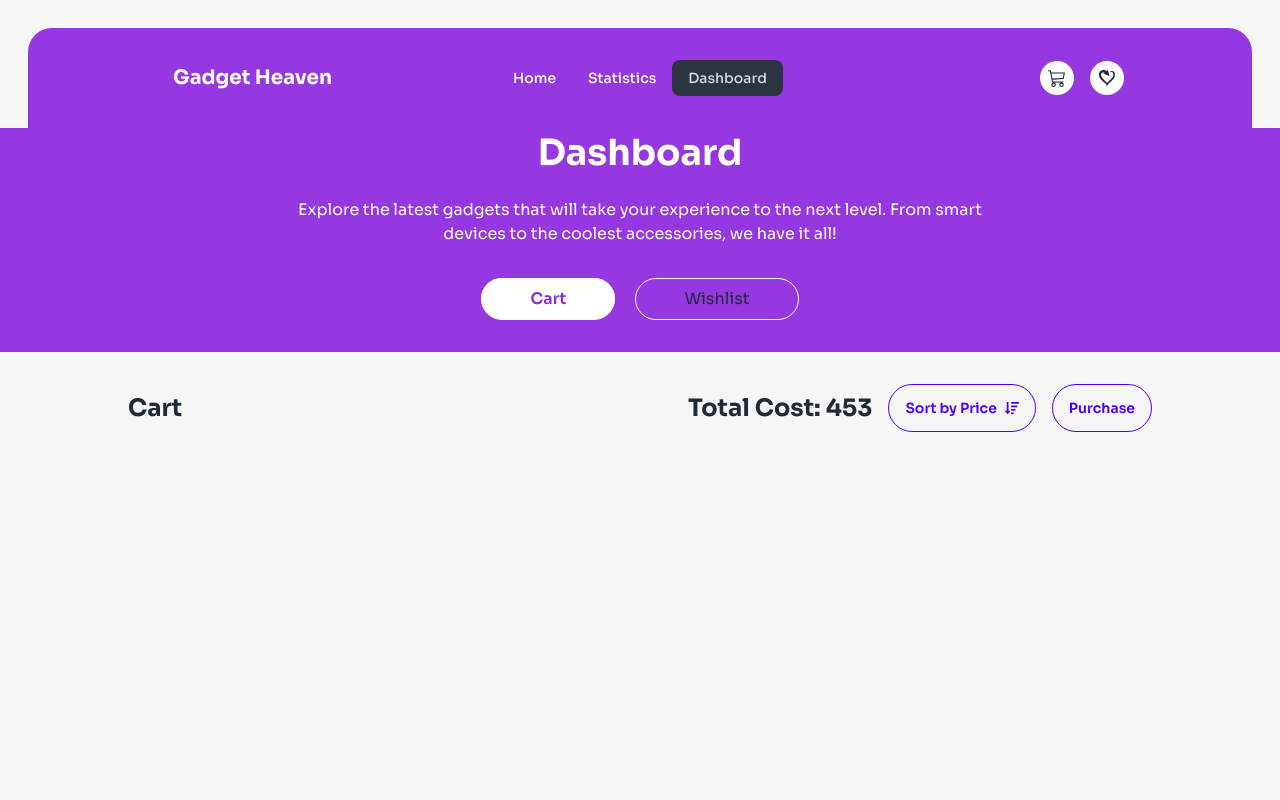
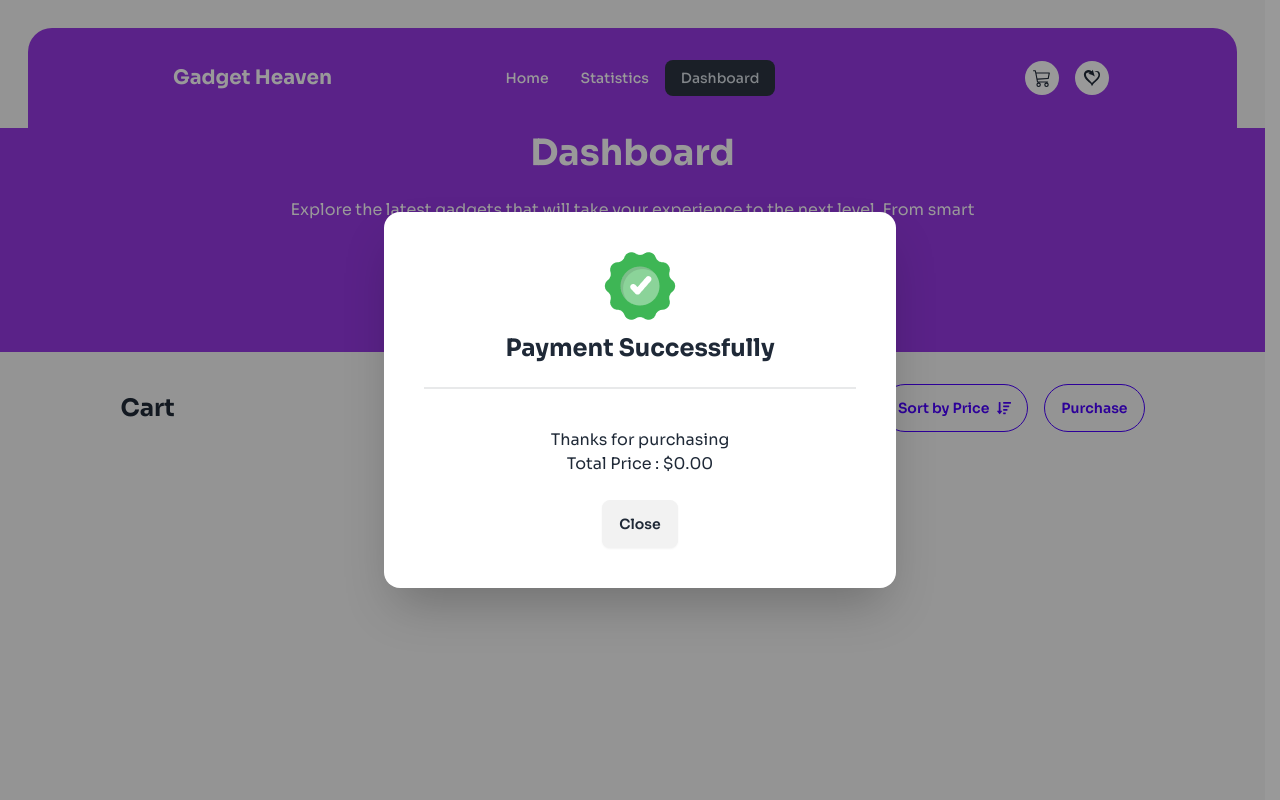
Before and after one commit to robiulislam74/Gadget_Heaven_With_React, a React (Vite) app: page /dashboard in a window 1280 px wide. Both pictures are taken after a click on the button "Purchase". Shown: the top 800 px of the page. Built offline with nearby package versions, Linux system fonts and the light colour scheme.

Commit message:
My project Dashboard all  functionalities completed

```diff
--- a/package.json
+++ b/package.json
@@ -20,6 +20,7 @@
     "react-dom": "^18.3.1",
     "react-icons": "^5.3.0",
     "react-router-dom": "^6.28.0",
+    "react-toastify": "^10.0.6",
     "sort-by": "^1.2.0"
   },
   "devDependencies": {
--- a/src/components/Carts.jsx
+++ b/src/components/Carts.jsx
@@ -1,16 +1,17 @@
 import React, { useEffect, useState } from 'react'
 import { TiDeleteOutline } from "react-icons/ti";
-import { useLoaderData } from 'react-router-dom';
+import { NavLink, useLoaderData } from 'react-router-dom';
 import { getStoredCart } from '../LocalStorage/LocalStorage';
 import { FaSortAmountDown } from 'react-icons/fa';
+import modalIcon from '../assets/images/Group.png'
 
 const Carts = () => {
-    // const [product,setProduct]=useState([])
-    // const productsAll = useLoaderData()
-    // console.log("allData",productsAll)
     const [productAll, setProductAll] = useState([])
     const [productSortArr, setProductSortArr] = useState(null)
+    const [tapPrice, setTapPrice] = useState('')
+    // const [productArr,setProductArr] = useState([])
     const [show, setShow] = useState(false)
+    const [condition,setCondition] = useState(false)
     const localId = getStoredCart()
 
     useEffect(() => {
@@ -23,7 +24,6 @@ const Carts = () => {
     for (const id of localId) {
         const cartData = productAll.find(card => card.product_id == id)
         productArr.push(cartData)
-
     }
 
     const handleSortByPriceBtn = () => {
@@ -34,19 +34,58 @@ const Carts = () => {
         setProductSortArr(sortProduct)
     }
 
+    const priceArr = []
+    const productPrice = productArr?.map(newProduct => {
+        priceArr.push(newProduct?.price)
+    })
+
+    let newPrice = 0
+    for (const price of priceArr) {
+        newPrice = newPrice + price
+    }
+
+    const handlePurchaseBtn = () => {
+        setCondition(true)
+        setTapPrice(newPrice)
+        setProductSortArr([])
+        document.getElementById('my_modal_5').showModal()
+        localStorage.removeItem('cart')
+    }
+
+
     return (
         <div>
             <div className='flex justify-between items-center my-8'>
                 <h3 className='text-2xl font-bold'>Cart</h3>
                 <div className='flex gap-x-4 items-center'>
-                    <p className='text-2xl font-bold'>Total Cost: 453</p>
+                    <p className='text-2xl font-bold'>Total Cost : $ {newPrice.toFixed(2)}</p>
                     <button onClick={handleSortByPriceBtn} className="btn btn-outline btn-primary rounded-full">Sort by Price <FaSortAmountDown /> </button>
-                    <button className="btn btn-outline btn-primary rounded-full">Purchase</button>
+                    <button onClick={handlePurchaseBtn} className="btn btn-outline btn-primary rounded-full">Purchase</button>
                 </div>
+                {/* Modal */}
+                {/* Open the modal using document.getElementById('ID').showModal() method */}
+                <dialog id="my_modal_5" className="modal modal-bottom sm:modal-middle">
+                    <div className="modal-box text-center p-10">
+                        <img src={modalIcon} className='mx-auto' alt="" />
+                        <h3 className="font-bold text-2xl pt-3">Payment Successfully</h3>
+                        <div className="divider"></div>
+                        <div className='pt-4'>
+                        <p>Thanks for purchasing</p>
+                        <p>Total Price : ${condition?tapPrice.toFixed(2):newPrice.toFixed(2)}</p>
+                        </div>
+                        <div className="modal-action justify-center">
+                            <form method="dialog">
+                                {/* if there is a button in form, it will close the modal */}
+                                <NavLink to={'/'}>
+                                <button className="btn">Close</button>
+                                </NavLink>
+                            </form>
+                        </div>
+                    </div>
+                </dialog>
 
             </div>
-            {/* show?productSortArr:productArr */}
-            {/* (show && productSortArr || productArr) */}
+            {/* (condition?[]:(show ? productSortArr : productArr)) */}
             {
                 (show ? productSortArr : productArr).map((card, idx) =>
                     <div key={idx} className="flex items-center justify-between p-8 mb-6 bg-white rounded-lg shadow-md">
--- a/src/components/ProductDetails.jsx
+++ b/src/components/ProductDetails.jsx
@@ -5,6 +5,8 @@ import { BiSolidStarHalf } from "react-icons/bi";
 import { SlStar } from "react-icons/sl";
 import { BsCart3 } from "react-icons/bs";
 import { GiSelfLove } from "react-icons/gi";
+import { ToastContainer, toast } from 'react-toastify';
+import "react-toastify/dist/ReactToastify.css";
 import { getStoredWishList, saveToLocalStrCart, saveToLocalStrWishList } from "../LocalStorage/LocalStorage";
 
 const ProductDetails = () => {
@@ -32,11 +34,12 @@ console.log(location.pathname)
     const newCart = [...cart, product_id]
     setCart(newCart)
     saveToLocalStrCart(product_id)
+    toast.success("Successfully added item to cart !", {
+      position: "top-center"
+    });
 
   }
   const handleAddToWishList = (product_id) => {
-    // const newWishList = [...cart,product_id]
-    // setCart(newCart)
     saveToLocalStrWishList(product_id)
     const getWishList = getStoredWishList()
     for (const wishId of getWishList) {
@@ -44,14 +47,15 @@ console.log(location.pathname)
         setFindWishId(true)
       }
     }
+    toast.success("Successfully added item to WishList !", {
+      position: "top-center"
+    });
   }
 
-  // useEffect(()=>{
-
-  // },[product_id])
 
   return (
     <>
+    <ToastContainer/>
       <div className="relative">
         <div className="bg-bannerBg pb-48 mb-[calc(100vh-100px)]">
           <Heading
--- a/src/components/WishList.jsx
+++ b/src/components/WishList.jsx
@@ -1,6 +1,8 @@
 import React, { useEffect, useState } from 'react'
 import { TiDeleteOutline } from 'react-icons/ti'
 import { getStoredWishList, saveToLocalStrCart } from '../LocalStorage/LocalStorage'
+import { toast, ToastContainer } from 'react-toastify'
+import "react-toastify/dist/ReactToastify.css";
 
 const WishList = () => {
 
@@ -21,11 +23,15 @@ const WishList = () => {
 
     const handleAddToCart = (product_id) => {
         saveToLocalStrCart(product_id)
+        toast.success("Successfully added item to cart !", {
+            position: "top-center"
+          });
     }
 
 
     return (
         <div>
+            <ToastContainer/>
             <div className='flex justify-between items-center my-8'>
                 <h3 className='text-2xl font-bold'>WishList</h3>
             </div>
```
Also changed, not shown: 1 other file (tests, documents, lock files or other folders).
